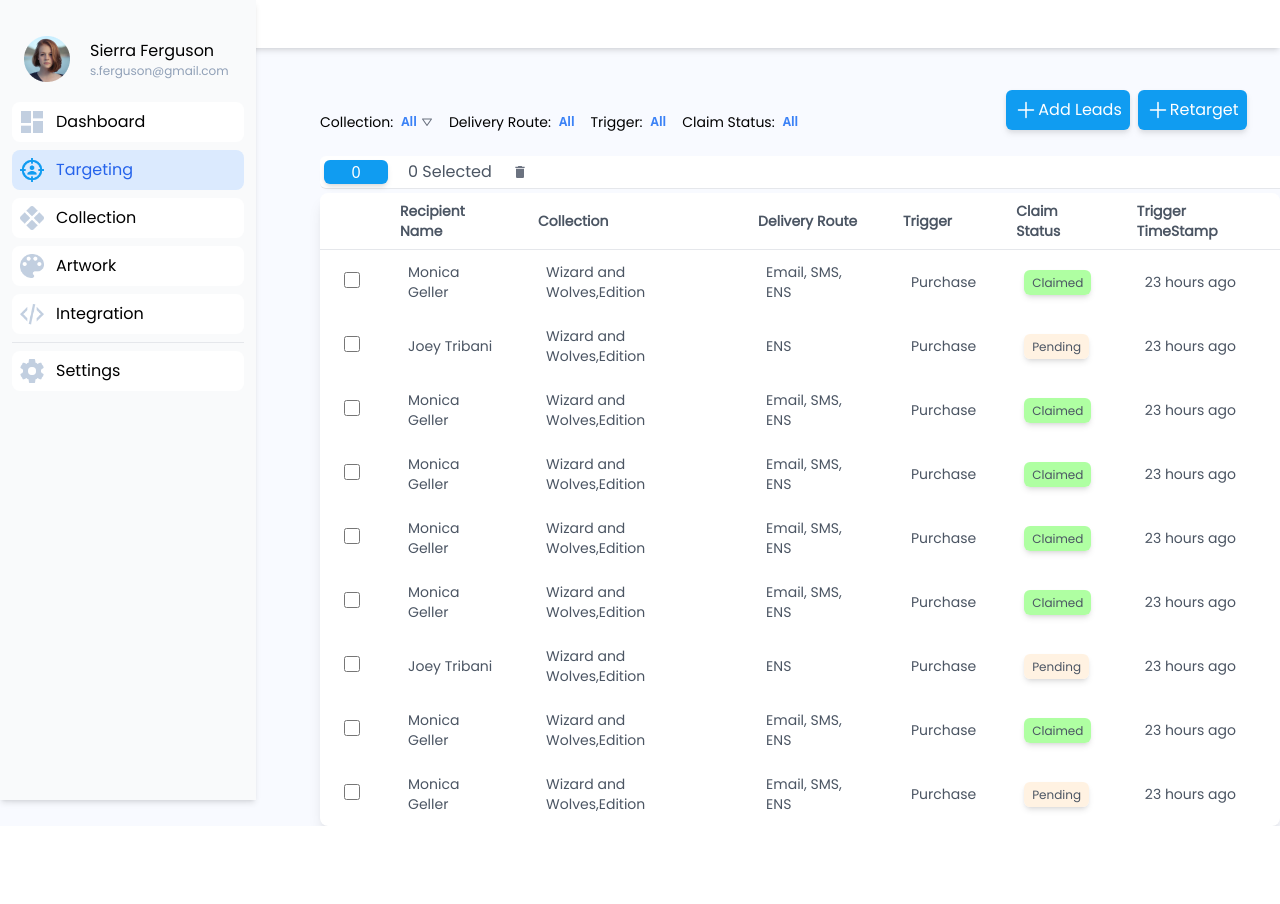
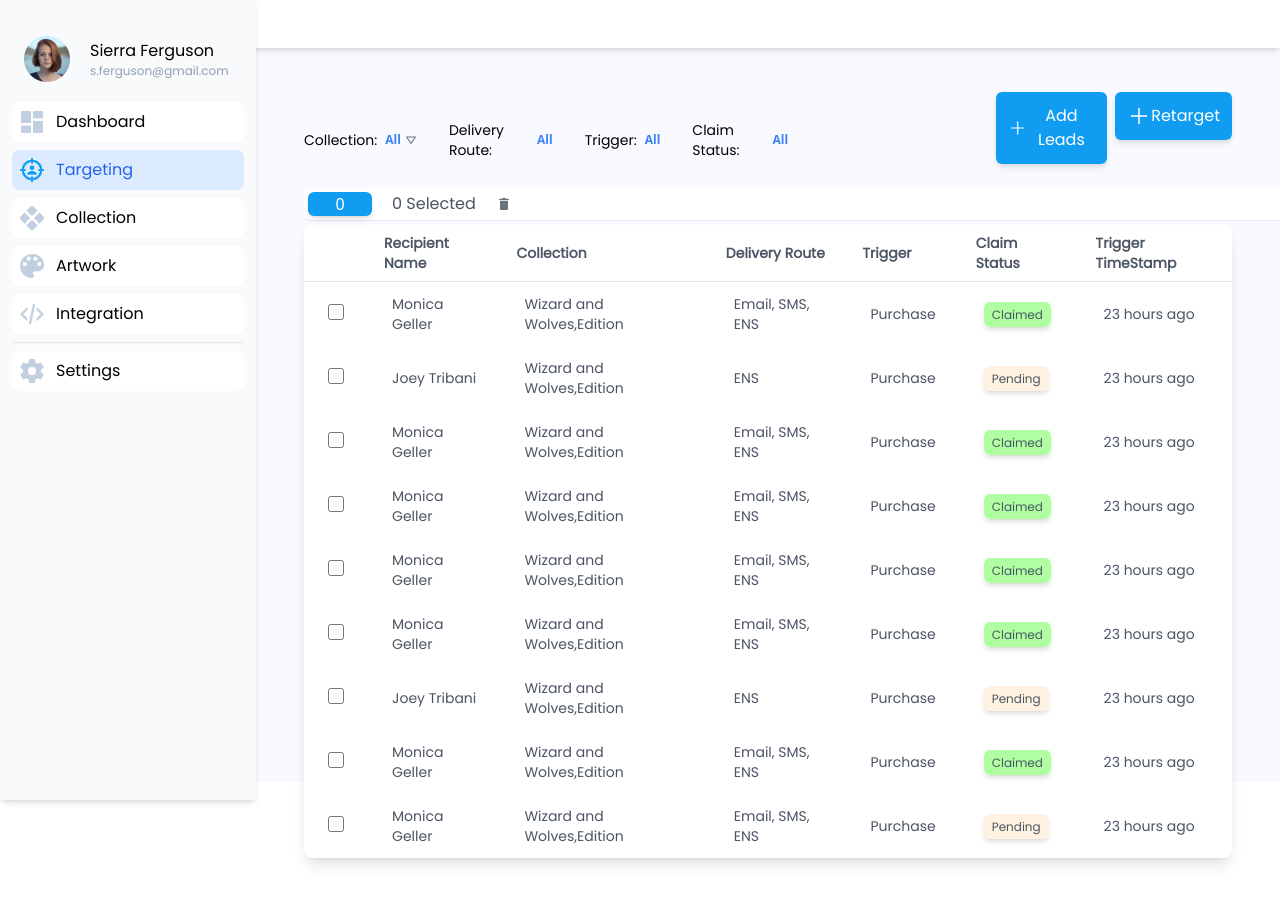
Before and after one commit to AkashKumarRam/NFT-Website, a React (Create React App) app: page /targeting in a window 1280 px wide. Shown: the top 904 px of the page. Before the commit the page ends 826 px from the top, so only its background shows below. Built offline with nearby package versions, Linux system fonts and the light colour scheme; a web font is replaced by a local one.

Commit message:
Dashboard Changes

```diff
--- a/src/components/Pages/Admin Dashboard/Collection.jsx
+++ b/src/components/Pages/Admin Dashboard/Collection.jsx
@@ -5,15 +5,15 @@ import Sidebar from "./Sidebar";
 
 const Collection = () => {
   return (
-    <div className="bg-[#F8FAFF]">
+    <div className="bg-[#F8FAFF] h-[100vh]">
       <Navbar />
       <div className="flex flex-row justify-between">
         <div>
           <Sidebar menuActive="collection" />
         </div>
-        <div className=" w-[calc(100%-16rem)] h-[calc(100%-74px)] flex flex-col items-end mt-12 pr-8 space-y-4">
+        <div className=" w-[calc(100%-16rem)] h-[calc(100vh-74px)] flex flex-col items-end p-8 space-y-4 mt-2">
           <div>
-            <button className="p-2 bg-[#109CF1] text-white flex flex-row space-x-3 font-poppins  rounded-md drop-shadow-md">
+            <button className="p-3 bg-[#109CF1] text-white flex flex-row space-x-3 font-poppins rounded-md drop-shadow-md">
             <svg
                 xmlns="http://www.w3.org/2000/svg"
                 viewBox="0 0 24 24"
@@ -29,7 +29,7 @@ const Collection = () => {
               <p>Add Collection</p>
             </button>
           </div>
-          <div className="mt-[4rem] ml-[4rem]">
+          <div>
             <CollectionTable />
           </div>
         </div>
--- a/src/components/Pages/Admin Dashboard/CollectionTable.jsx
+++ b/src/components/Pages/Admin Dashboard/CollectionTable.jsx
@@ -7,7 +7,7 @@ import Collection3 from "../../../images/Collection3.png";
 const data = [
   {
     primaryArtwork: (
-      <img src={Collection1} alt="Artwork" className="h-[5rem]" />
+      <img src={Collection1} alt="Artwork" className="h-[6rem]" />
     ),
     collection_Name: "Wizard and Wolves, Edition 1",
     ticker: "WAW",
@@ -17,7 +17,7 @@ const data = [
   },
   {
     primaryArtwork: (
-      <img src={Collection3} alt="Artwork" className="h-[5rem]" />
+      <img src={Collection3} alt="Artwork" className="h-[6rem]" />
     ),
     collection_Name: "Wizard and Wolves, Edition 2",
     ticker: "WAW",
@@ -27,7 +27,7 @@ const data = [
   },
   {
     primaryArtwork: (
-      <img src={Collection2} alt="Artwork" className="h-[5rem]" />
+      <img src={Collection2} alt="Artwork" className="h-[6rem]" />
     ),
     collection_Name: "Wizard and Wolves, Edition 3",
     ticker: "WAW",
@@ -95,7 +95,7 @@ const CollectionTable = () => {
     tableInstance;
 
   return (
-    <div className="bg-white shadow-lg w-[62rem] flex flex-col items-end">
+    <div className="bg-white shadow-lg w-auto rounded-xl flex flex-col">
       <table {...getTableProps()}>
         <thead>
           {headerGroups.map((headerGroup) => (
@@ -103,7 +103,7 @@ const CollectionTable = () => {
               {headerGroup.headers.map((column) => (
                 <th
                   {...column.getHeaderProps()}
-                  className="px-8 py-4 font-poppins text-xs text-gray-700 text-start border-b-[1px] border-gray-100"
+                  className="px-[2.5rem] py-4 font-poppins text-xs text-gray-700 text-start border-b-[1px] border-gray-100"
                 >
                   {column.render("Header")}
                 </th>
@@ -119,7 +119,7 @@ const CollectionTable = () => {
                 {row.cells.map((cell) => (
                   <td
                     {...cell.getCellProps()}
-                    className="px-10 py-3 font-poppins text-xs text-gray-700 border-b-[1px] border-gray-100"
+                    className="px-10 py-4 font-poppins text-xs text-gray-700 border-b-[1px] border-gray-100"
                   >
                     {cell.render("Cell")}
                   </td>
--- a/src/components/Pages/Admin Dashboard/Table.jsx
+++ b/src/components/Pages/Admin Dashboard/Table.jsx
@@ -231,9 +231,9 @@ const Table = () => {
   const numSelectedRows = selectedFlatRows.length;
 
   return (
-    <div className="mt-[3rem]">
+    <div className="p-6">
       <div className="flex flex-row items-center space-x-52 mb-[1.5rem]">
-        <div className="flex flex-row space-x-4">
+        <div className="flex flex-row space-x-[2rem]">
           <div className="flex flex-row items-center space-x-2">
             <p className="text-sm font-poppins">Collection:</p>
             <div className="flex flex-row space-x-1 items-center">
@@ -263,7 +263,7 @@ const Table = () => {
         </div>
         <div className="flex flex-row space-x-2 -mt-6">
           <div>
-            <button className="p-2 bg-[#109CF1] text-white flex flex-row items-center justify-center font-poppins rounded-md drop-shadow-md">
+            <button className="p-3 bg-[#109CF1] text-white flex flex-row items-center justify-end font-poppins rounded-md drop-shadow-md">
               <svg
                 xmlns="http://www.w3.org/2000/svg"
                 viewBox="0 0 24 24"
@@ -276,11 +276,11 @@ const Table = () => {
                   clip-rule="evenodd"
                 />
               </svg>
-              Add Leads
+              <p>Add Leads</p>
             </button>
           </div>
           <div>
-            <button className="p-2 bg-[#109CF1] text-white flex flex-row items-center justify-center font-poppins rounded-md drop-shadow-md">
+            <button className="p-3 bg-[#109CF1] text-white flex flex-row items-center justify-end font-poppins rounded-md drop-shadow-md">
               <svg
                 xmlns="http://www.w3.org/2000/svg"
                 viewBox="0 0 24 24"
--- a/src/components/Pages/Admin Dashboard/Targeting.jsx
+++ b/src/components/Pages/Admin Dashboard/Targeting.jsx
@@ -124,8 +124,8 @@ const Targeting = () => {
         <div>
           <Sidebar menuActive="targeting" />
         </div>
-        <div className=" w-[calc(100%-16rem)] h-[calc(100%-74px)] tex">
-          <div className="mt-[4rem] ml-[4rem]">
+        <div className="w-[calc(100%-16rem)] h-[calc(100vh-74px)] mt-2">
+          <div className="p-6 mt-3">
             <Table />
           </div>
         </div>
```
